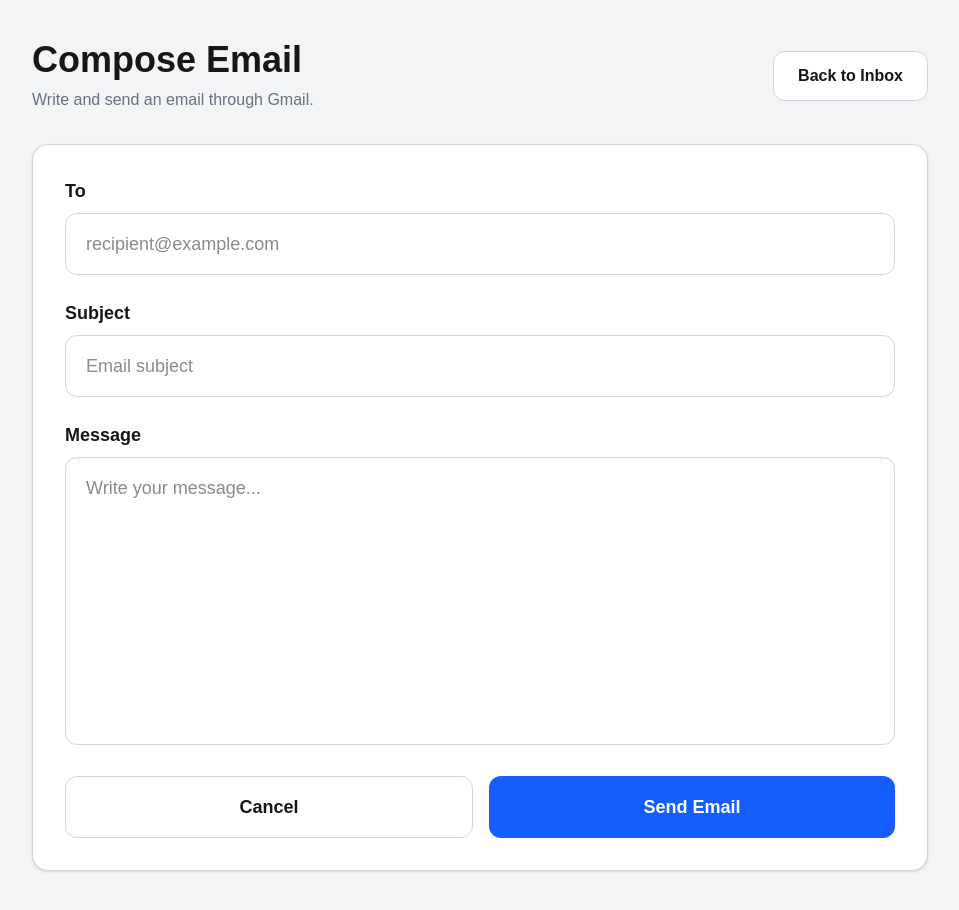
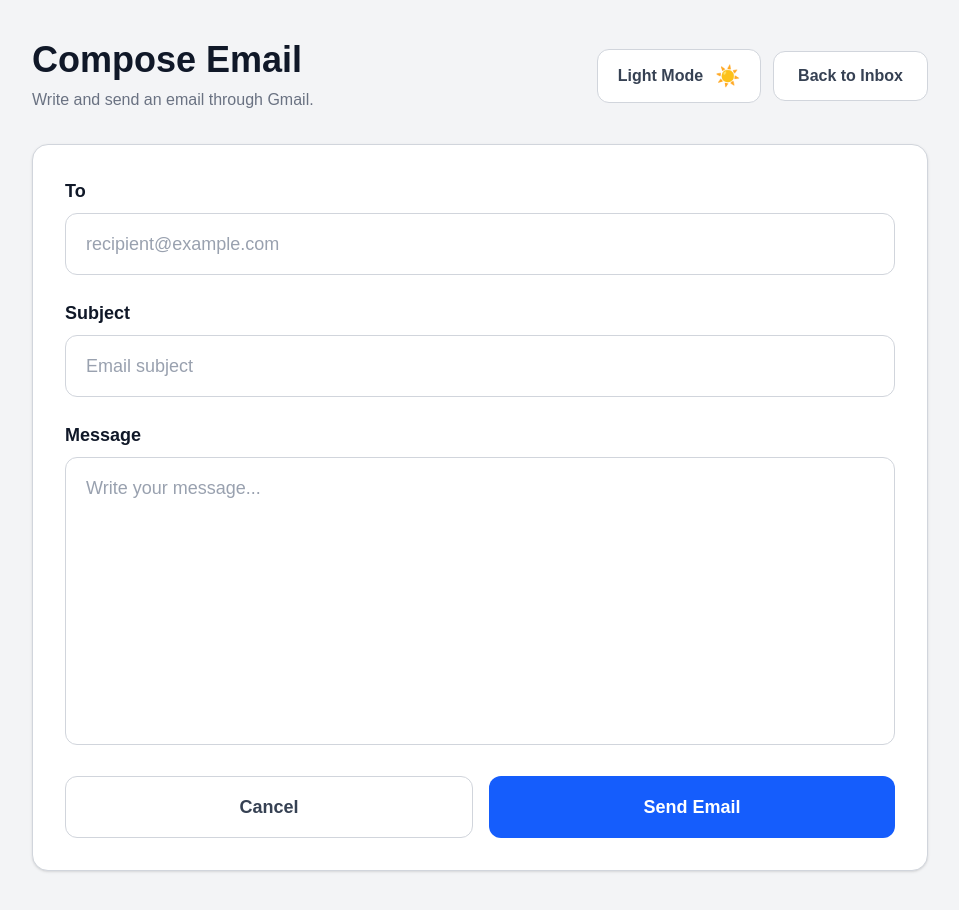
Before and after one commit to Dheepak186/nebula-mail-app, a Next.js app: page /mail/compose in a window 1280 px wide. Shown: the whole page, without its empty margins (160-1119 px from the left). Built offline with nearby package versions, Linux system fonts and the light colour scheme.

Commit message:
Add dark mode to compose page

```diff
--- a/app/mail/compose/page.tsx
+++ b/app/mail/compose/page.tsx
@@ -13,6 +13,40 @@ export default function ComposePage() {
   const [sending, setSending] = useState(false);
   const [message, setMessage] = useState("");
   const [error, setError] = useState("");
+
+  const [darkMode, setDarkMode] = useState(false);
+
+  // --------------------------------------------------
+  // DARK MODE
+  // --------------------------------------------------
+
+  useEffect(() => {
+    const savedTheme = localStorage.getItem("nebula-theme");
+
+    if (savedTheme === "dark") {
+      setDarkMode(true);
+      document.documentElement.classList.add("dark");
+    } else {
+      setDarkMode(false);
+      document.documentElement.classList.remove("dark");
+    }
+  }, []);
+
+  function toggleDarkMode() {
+    setDarkMode((current) => {
+      const next = !current;
+
+      if (next) {
+        document.documentElement.classList.add("dark");
+        localStorage.setItem("nebula-theme", "dark");
+      } else {
+        document.documentElement.classList.remove("dark");
+        localStorage.setItem("nebula-theme", "light");
+      }
+
+      return next;
+    });
+  }
 
   // --------------------------------------------------
   // LOAD AI COMPOSE DATA FROM URL
@@ -35,7 +69,6 @@ export default function ComposePage() {
   // --------------------------------------------------
 
   async function handleSend() {
-    // Read URL values again as a safety fallback.
     const params = new URLSearchParams(window.location.search);
 
     const finalTo =
@@ -73,17 +106,12 @@ export default function ComposePage() {
 
       const response = await fetch("/api/gmail/send", {
         method: "POST",
-
         headers: {
           "Content-Type": "application/json",
         },
-
         body: JSON.stringify({
           to: finalTo,
           subject: finalSubject,
-
-          // Send both names so the API is compatible
-          // with either implementation.
           body: finalBody,
           message: finalBody,
         }),
@@ -99,11 +127,9 @@ export default function ComposePage() {
 
       setMessage("Email sent successfully!");
 
-      // Return to inbox after sending.
       setTimeout(() => {
         router.push("/mail");
       }, 1000);
-
     } catch (error) {
       console.error("Send email error:", error);
 
@@ -112,7 +138,6 @@ export default function ComposePage() {
           ? error.message
           : "Failed to send email"
       );
-
     } finally {
       setSending(false);
     }
@@ -123,45 +148,60 @@ export default function ComposePage() {
   // --------------------------------------------------
 
   return (
-    <div className="min-h-screen bg-gray-100 p-10">
-
+    <div className="min-h-screen bg-gray-100 dark:bg-slate-950 text-gray-900 dark:text-gray-100 p-10 transition-colors duration-200">
       <div className="max-w-4xl mx-auto">
 
         {/* HEADER */}
-
         <div className="flex items-center justify-between mb-8">
-
           <div>
-            <h1 className="text-4xl font-bold">
+            <h1 className="text-4xl font-bold text-gray-900 dark:text-white">
               Compose Email
             </h1>
 
-            <p className="text-gray-500 mt-2">
+            <p className="text-gray-500 dark:text-gray-400 mt-2">
               Write and send an email through Gmail.
             </p>
           </div>
 
-          <button
-            type="button"
-            onClick={() => router.push("/mail")}
-            className="border border-gray-300 bg-white px-6 py-3 rounded-xl font-semibold hover:bg-gray-100"
-          >
-            Back to Inbox
-          </button>
+          <div className="flex items-center gap-3">
+            {/* DARK MODE */}
 
+            <button
+              type="button"
+              onClick={toggleDarkMode}
+              className="flex items-center gap-3 border border-gray-300 dark:border-slate-700 bg-white dark:bg-slate-800 text-gray-700 dark:text-gray-200 px-5 py-3 rounded-xl font-semibold hover:bg-gray-100 dark:hover:bg-slate-700 transition"
+            >
+              <span>
+                {darkMode ? "Dark Mode" : "Light Mode"}
+              </span>
+
+              <span className="text-xl">
+                {darkMode ? "🌙" : "☀️"}
+              </span>
+            </button>
+
+            {/* BACK TO INBOX */}
+
+            <button
+              type="button"
+              onClick={() => router.push("/mail")}
+              className="border border-gray-300 dark:border-slate-700 bg-white dark:bg-slate-900 text-gray-700 dark:text-gray-200 px-6 py-3 rounded-xl font-semibold hover:bg-gray-100 dark:hover:bg-slate-800 transition"
+            >
+              Back to Inbox
+            </button>
+          </div>
         </div>
 
         {/* COMPOSE CARD */}
 
-        <div className="bg-white border border-gray-300 rounded-2xl p-8 shadow-sm">
+        <div className="bg-white dark:bg-slate-900 border border-gray-300 dark:border-slate-800 rounded-2xl p-8 shadow-sm transition-colors duration-200">
 
           {/* TO */}
 
           <div className="mb-6">
-
             <label
               htmlFor="email-to"
-              className="block text-lg font-semibold mb-2"
+              className="block text-lg font-semibold mb-2 text-gray-900 dark:text-gray-100"
             >
               To
             </label>
@@ -176,18 +216,16 @@ export default function ComposePage() {
                 setError("");
               }}
               placeholder="recipient@example.com"
-              className="w-full border border-gray-300 rounded-xl px-5 py-4 text-lg outline-none focus:ring-2 focus:ring-blue-500"
+              className="w-full bg-white dark:bg-slate-800 text-gray-900 dark:text-white placeholder-gray-400 dark:placeholder-gray-500 border border-gray-300 dark:border-slate-700 rounded-xl px-5 py-4 text-lg outline-none focus:ring-2 focus:ring-blue-500 transition-colors"
             />
-
           </div>
 
           {/* SUBJECT */}
 
           <div className="mb-6">
-
             <label
               htmlFor="email-subject"
-              className="block text-lg font-semibold mb-2"
+              className="block text-lg font-semibold mb-2 text-gray-900 dark:text-gray-100"
             >
               Subject
             </label>
@@ -202,18 +240,16 @@ export default function ComposePage() {
                 setError("");
               }}
               placeholder="Email subject"
-              className="w-full border border-gray-300 rounded-xl px-5 py-4 text-lg outline-none focus:ring-2 focus:ring-blue-500"
+              className="w-full bg-white dark:bg-slate-800 text-gray-900 dark:text-white placeholder-gray-400 dark:placeholder-gray-500 border border-gray-300 dark:border-slate-700 rounded-xl px-5 py-4 text-lg outline-none focus:ring-2 focus:ring-blue-500 transition-colors"
             />
-
           </div>
 
           {/* MESSAGE */}
 
           <div className="mb-6">
-
             <label
               htmlFor="email-body"
-              className="block text-lg font-semibold mb-2"
+              className="block text-lg font-semibold mb-2 text-gray-900 dark:text-gray-100"
             >
               Message
             </label>
@@ -227,15 +263,14 @@ export default function ComposePage() {
                 setError("");
               }}
               placeholder="Write your message..."
-              className="w-full h-72 border border-gray-300 rounded-xl px-5 py-4 text-lg outline-none focus:ring-2 focus:ring-blue-500 resize-none"
+              className="w-full h-72 bg-white dark:bg-slate-800 text-gray-900 dark:text-white placeholder-gray-400 dark:placeholder-gray-500 border border-gray-300 dark:border-slate-700 rounded-xl px-5 py-4 text-lg outline-none focus:ring-2 focus:ring-blue-500 resize-none transition-colors"
             />
-
           </div>
 
           {/* SUCCESS MESSAGE */}
 
           {message && (
-            <div className="bg-green-100 text-green-700 p-4 rounded-xl mb-6">
+            <div className="bg-green-100 dark:bg-green-950/40 border border-green-200 dark:border-green-900 text-green-700 dark:text-green-300 p-4 rounded-xl mb-6">
               {message}
             </div>
           )}
@@ -243,7 +278,7 @@ export default function ComposePage() {
           {/* ERROR MESSAGE */}
 
           {error && (
-            <div className="bg-red-100 text-red-700 p-4 rounded-xl mb-6">
+            <div className="bg-red-100 dark:bg-red-950/40 border border-red-200 dark:border-red-900 text-red-700 dark:text-red-300 p-4 rounded-xl mb-6">
               {error}
             </div>
           )}
@@ -251,11 +286,10 @@ export default function ComposePage() {
           {/* BUTTONS */}
 
           <div className="flex gap-4">
-
             <button
               type="button"
               onClick={() => router.push("/mail")}
-              className="flex-1 border border-gray-300 py-4 rounded-xl text-lg font-semibold hover:bg-gray-100"
+              className="flex-1 border border-gray-300 dark:border-slate-700 bg-white dark:bg-slate-900 text-gray-700 dark:text-gray-200 py-4 rounded-xl text-lg font-semibold hover:bg-gray-100 dark:hover:bg-slate-800 transition"
             >
               Cancel
             </button>
@@ -264,19 +298,15 @@ export default function ComposePage() {
               type="button"
               onClick={handleSend}
               disabled={sending}
-              className="flex-1 bg-blue-600 text-white py-4 rounded-xl text-lg font-bold hover:bg-blue-700 disabled:bg-gray-400"
+              className="flex-1 bg-blue-600 text-white py-4 rounded-xl text-lg font-bold hover:bg-blue-700 disabled:bg-gray-400 transition"
             >
               {sending
                 ? "Sending..."
                 : "Send Email"}
             </button>
-
           </div>
-
         </div>
-
       </div>
-
     </div>
   );
 }
```
